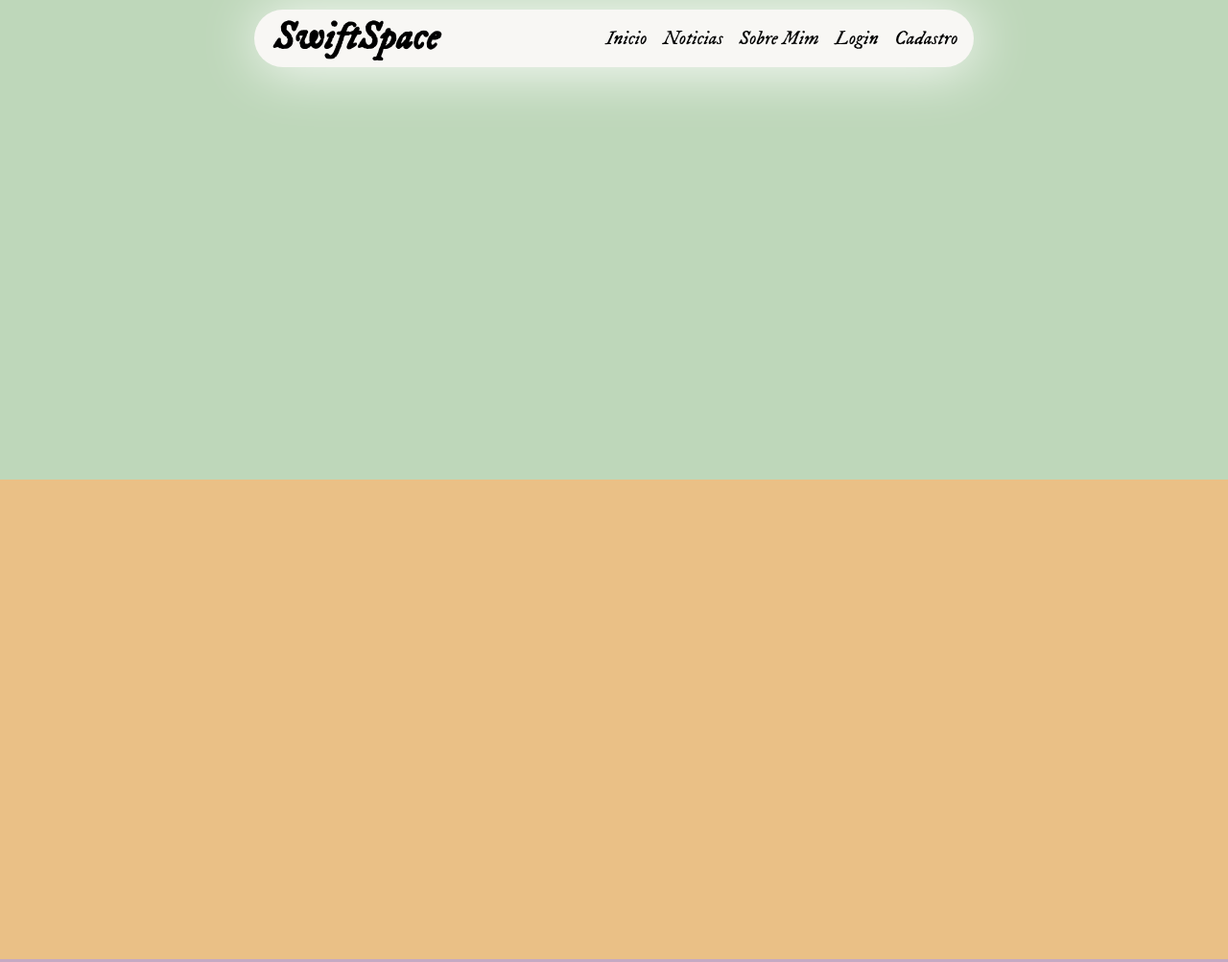
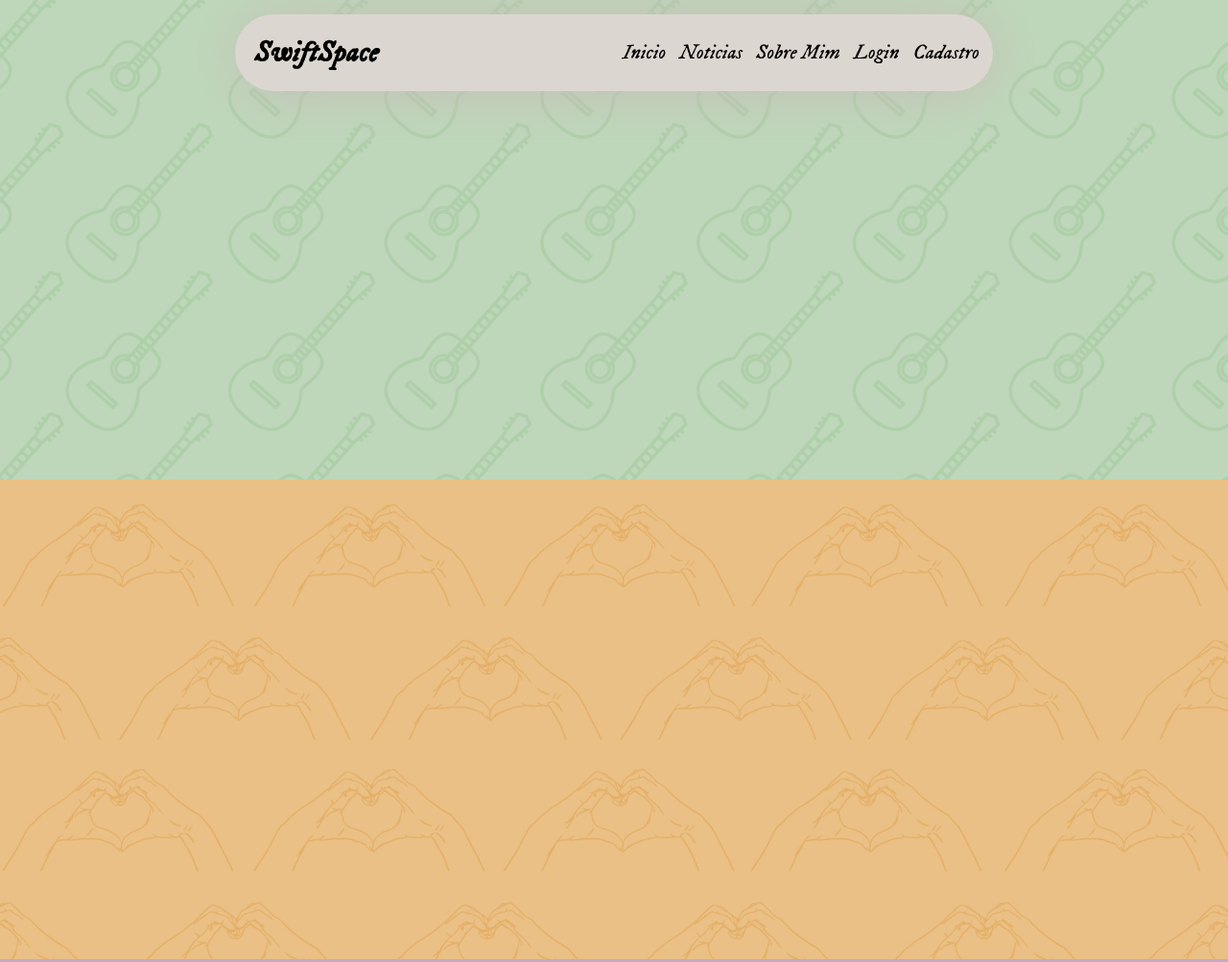
Before and after one commit to fernandofs21/SwiftSpace, a plain HTML site: page index.html in a window 1280 px wide. Shown: the whole page at 96% size. Drawn offline with Linux system fonts and the light colour scheme.

Commit message:
mudanças css

```diff
--- a/index.html
+++ b/index.html
@@ -17,8 +17,8 @@
                 <li><a href="#inicio">Inicio</a></li>
                 <li><a href="#noticias">Noticias</a></li>
                 <li><a href="#sobremim">Sobre Mim</a></li>
-                <li><a href="">Login</a></li>
-                <li><a href="">Cadastro</a></li>
+                <li><a href="login.html">Login</a></li>
+                <li><a href="cadastro.html">Cadastro</a></li>
             </ul>
         </div>
     </div>
--- a/style.css
+++ b/style.css
@@ -20,17 +20,17 @@ a {
 .container {
     overflow: hidden;
     position: fixed;
-    background-color: #F8F7F4;
+    background-color: #dcd6d0;
     left: 0;
     right: 0;
     margin-left: auto;
     margin-right: auto;
-    width: 750px;
-    height: 60px;
+    width: 790px;
+    height: 80px;
     display: flex;
-    margin-top: 10px;
+    margin-top: 15px;
     border-radius: 45px;
-    box-shadow: 2px 2px 60px white;
+    box-shadow: 2px 2px 60px #c5bfb6;
     font-size: 20px;
 }
 
@@ -39,12 +39,14 @@ a {
 }
 
 .titulo {
+    font-size: 30px;
     padding-left: 20px;
     display: flex;
     align-items: center;
 }
 
 .navbar {
+    font-size: 21px;
     width: 400px;
     list-style: none;
     display: flex;
@@ -58,6 +60,10 @@ li:hover {
 }
 
 .inicio {
+    background-image: url(media/background\ debut.jpg);
+    background-size: 100%;
+    background-attachment: fixed;
+    background-repeat: no-repeat;
     display: flex;
     justify-content: center;
     height: 500px;
@@ -66,15 +72,12 @@ li:hover {
     /* background-size: cover; */
 }
 
-/* .guitar {
-    position: absolute;
-    transform: rotate(180deg);
-    height: 400px;
-    margin-top: 200px;
-    margin-right: 300px;
-} */
 
 .noticias {
+    background-image: url(media/background\ fearless.jpg);
+    background-attachment: fixed;
+    background-size: 100%;
+    /* background-repeat: no-repeat; */
     display: flex;
     height: 500px;
     background-color: #eac086;
```
Also changed, not shown: guitar.png (deleted), media/background debut.jpg (added), media/background fearless.jpg (added).
